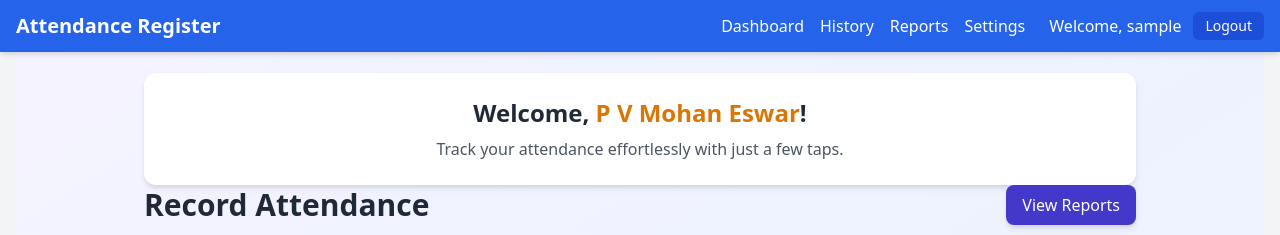
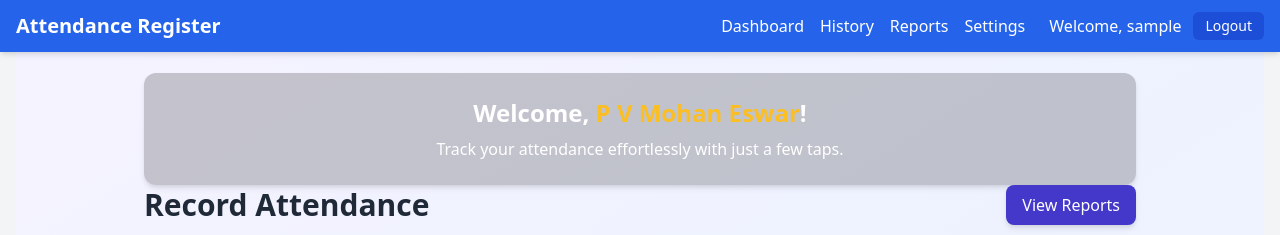
Before and after one commit to mohaneswar123/AttendanceTrackerfront, a React (Vite) app: page / in a window 1280 px wide. Shown: the top 235 px of the page. Built offline with nearby package versions, Linux system fonts and the light colour scheme; no server answers; sample sign-in values are in the browser's storage.

Commit message:
Update Dashboard.jsx

```diff
--- a/src/pages/Dashboard.jsx
+++ b/src/pages/Dashboard.jsx
@@ -80,14 +80,15 @@ function Dashboard() {
     <div className="min-h-screen bg-gradient-to-br from-purple-50 via-indigo-50 to-blue-50">
       <div className="container mx-auto px-4 py-6 max-w-5xl">
         {/* Welcome Banner */}
-        <div className="bg-white shadow-md p-6 rounded-xl text-center">
-          <h2 className="text-2xl font-bold text-gray-800">
-            Welcome, <span className="text-yellow-600">P V Mohan Eswar</span>!
+        <div className="bg-black bg-opacity-20 shadow-md p-6 rounded-xl text-center text-white">
+          <h2 className="text-2xl font-bold">
+            Welcome, <span className="text-yellow-400">P V Mohan Eswar</span>!
           </h2>
-          <p className="text-gray-600 mt-2">
+          <p className="mt-2">
             Track your attendance effortlessly with just a few taps.
           </p>
         </div>
+
 
 
         {/* Header and Reports Button */}
```
